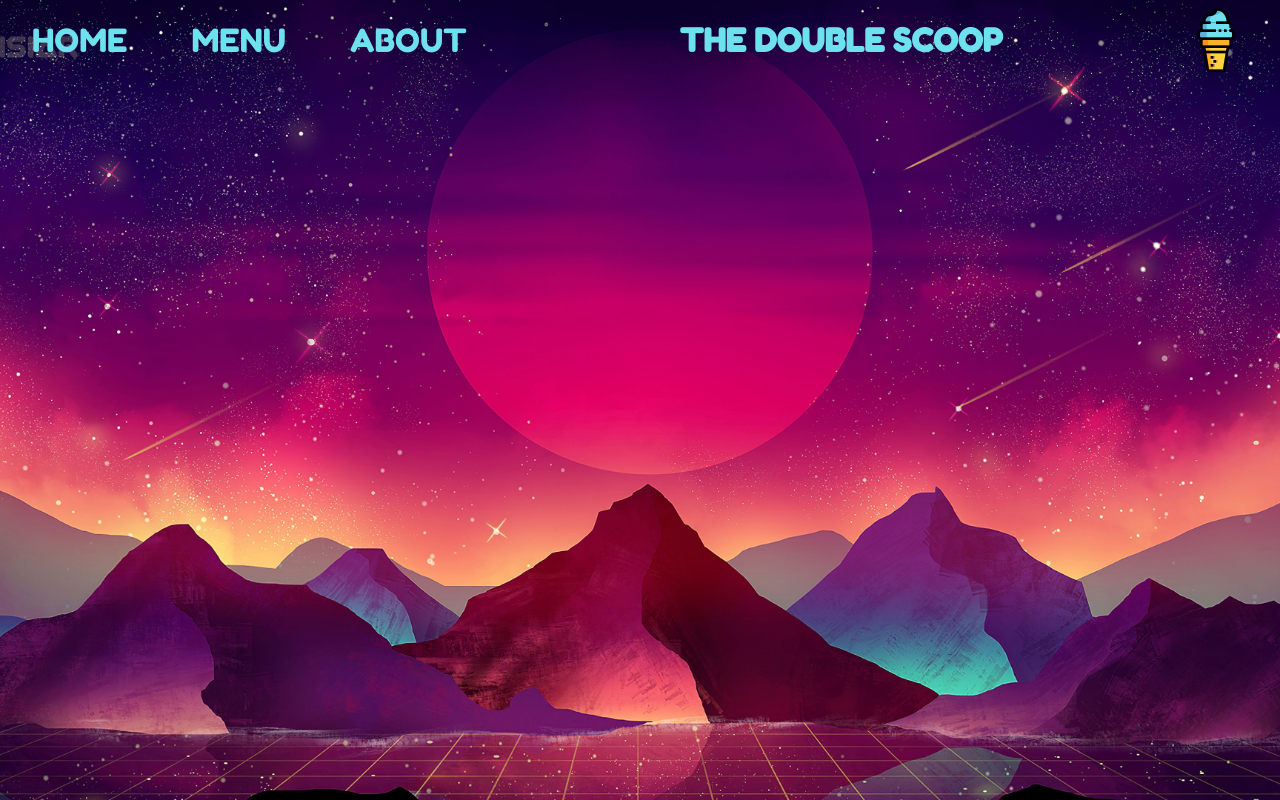
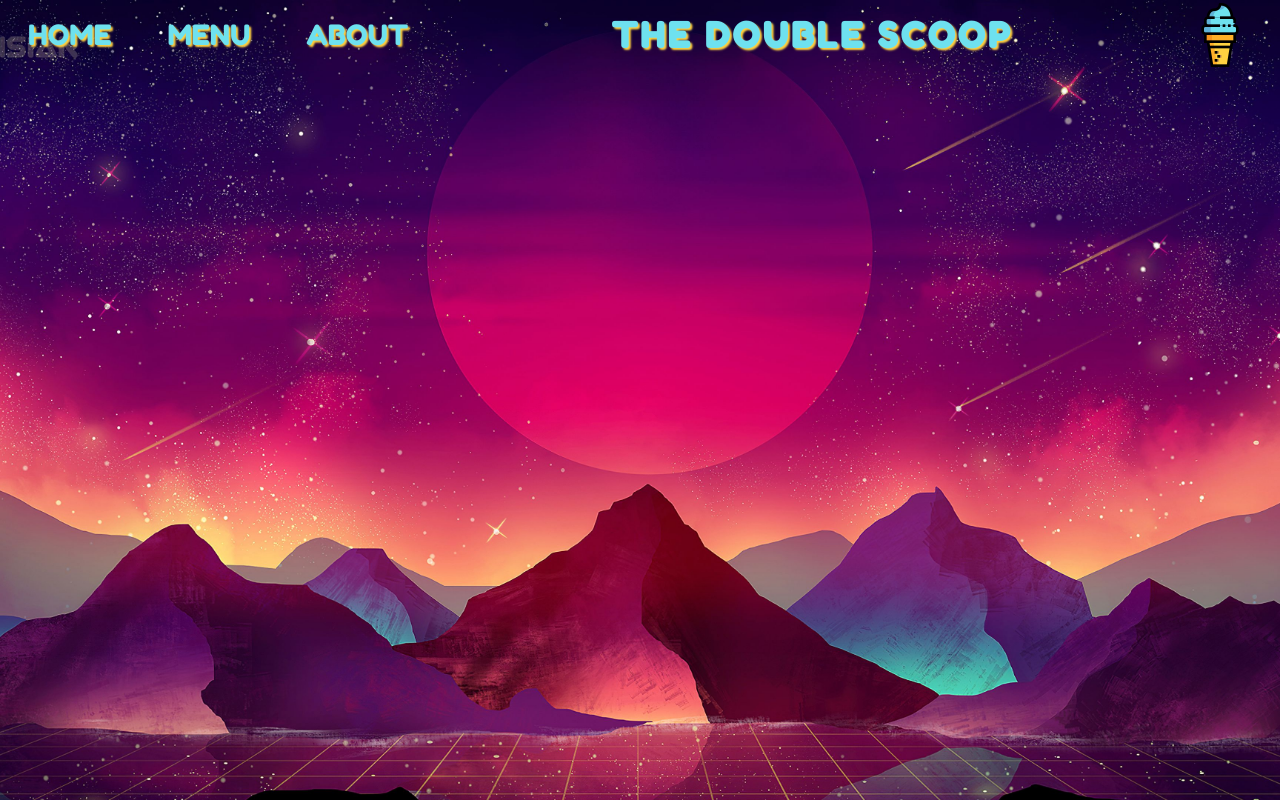
Before and after one commit to CStewartDev/Restaurant_Page, a website built with webpack: page dist/index.html in a window 1280 px wide. Built offline with nearby package versions, Linux system fonts and the light colour scheme.

Commit message:
nav style

```diff
--- a/src/style.css
+++ b/src/style.css
@@ -2,7 +2,7 @@
 * {
     margin: 0;
     padding: 0;
-    font-size: 16px;
+    font-size: 14px;
 }
 
 #content {
@@ -22,11 +22,11 @@ nav {
     display: flex;
     justify-content: space-between;
     align-items: center;
+    text-shadow: 2px 2px 2px #ffd241;
 }
 
 nav ul {
     display: flex;
-    /* justify-content:flex-end; */
     align-items: center;
     list-style: none;
 }
@@ -36,11 +36,12 @@ nav ul {
     font-family: 'Fredoka One', cursive;
     font-size: 2em;
     text-transform: uppercase;
-    margin: 0 1em
+    margin: .5em 1em;
 }
 
 .navSel:hover {
-    border-bottom: .2em solid #6ee1ef;
+    /* border-bottom: .2em solid #6ee1ef; */
+    text-decoration: underline;
     cursor: pointer;
 }
 
@@ -55,6 +56,7 @@ nav ul {
 }
 
 .navName {
-    font-size: inherit;
+    font-size: 1.25em;
     text-transform: uppercase;
+    letter-spacing: 3px;
 }
```
